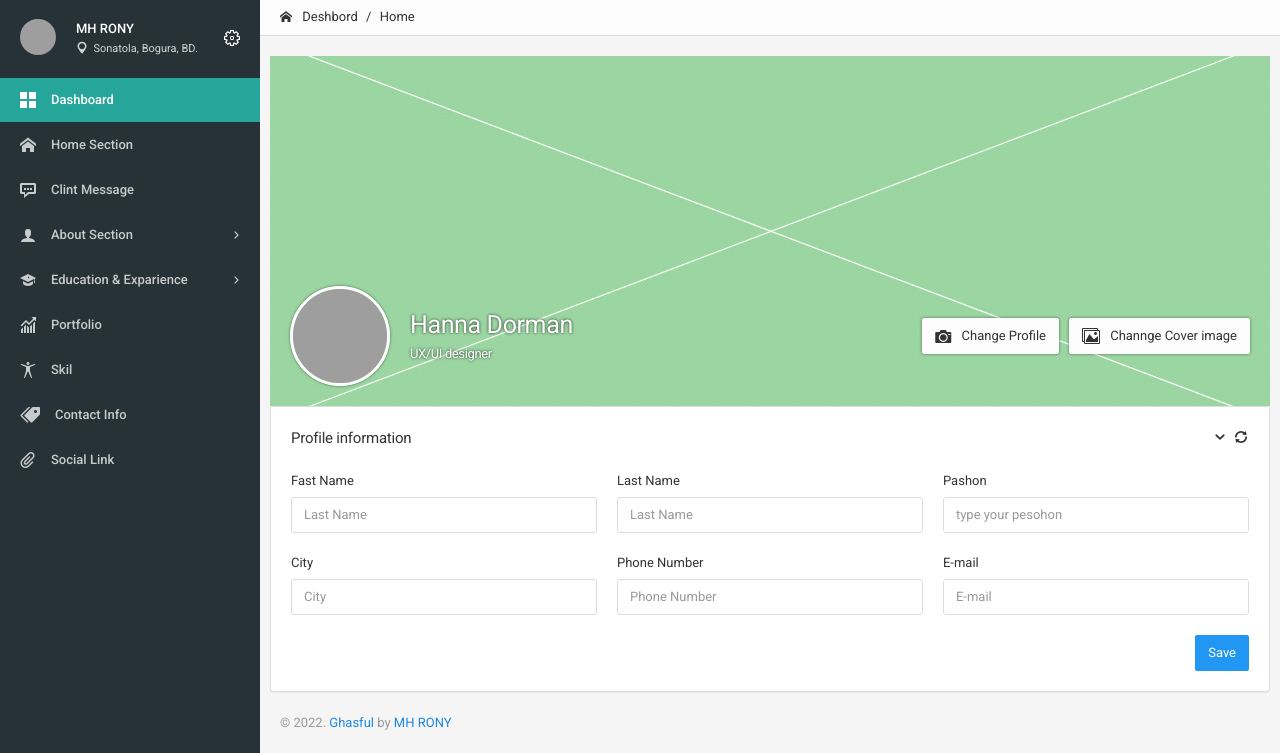
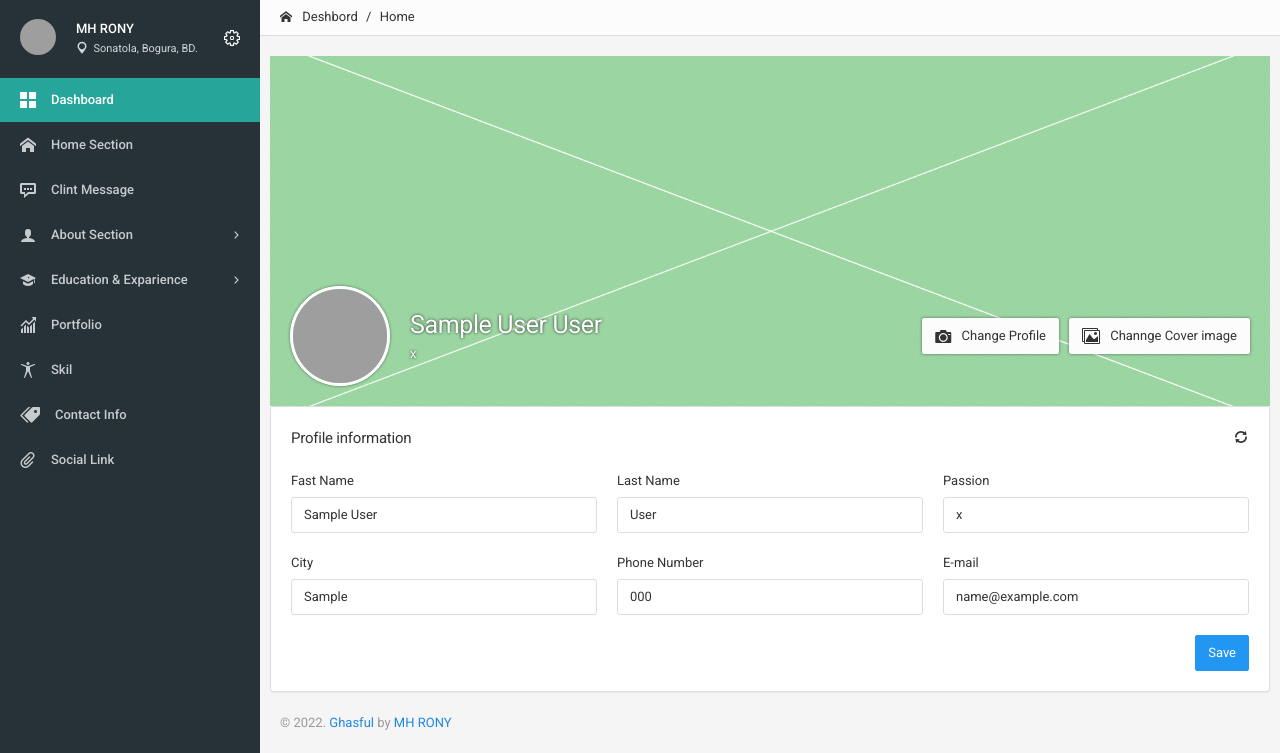
Before and after one commit to dev-mhrony/Advance-Personal-Portfolio-Admin-Panel-Development-by-dev-mhrony, a PHP site: page /account_seting.php in a window 1280 px wide. Shown: the part 47-800 px from the top of the page. Run offline with PHP 8.4, Linux system fonts and the light colour scheme; tables that the repository leaves empty or names only in its code hold one stand-in row (values such as "Sample post"); style sheets or scripts are compiled from the project's sources; some libraries are stand-ins or nearby versions; grey boxes are pictures that could not be loaded.

Commit message:
Data Show in Account Seting - 30/06/2022

```diff
--- a/account_seting.php
+++ b/account_seting.php
@@ -6,6 +6,7 @@
 
     <?php
     include "header_link_file.php";
+    include "./config/server_connect.php";
     ?>
 
 </head>
@@ -49,6 +50,21 @@
                 <!-- Content area -->
                 <div class="content">
 
+
+                    <?php
+
+
+                    $selectQry = "SELECT * FROM account_seting";
+
+                    $account_setingQry = mysqli_query($db_config, $selectQry);
+
+                    foreach ($account_setingQry as $key => $singleDataAC) {
+
+
+                    ?>
+
+
+
                         <!-- Dashboard content -->
                         <div class="row">
                             <!-- Cover area -->
@@ -62,13 +78,12 @@
                                     </div>
 
                                     <div class="media-body">
-                                    <h1>Hanna Dorman <small class="display-block">UX/UI designer</small></h1>
+                                        <h1><?php echo $singleDataAC['fast_name'] . " " . $singleDataAC['last_name'] ?> <small class="display-block"><?php echo $singleDataAC['passion'] ?></small></h1>
                                     </div>
 
                                     <div class="media-right media-middle">
                                         <ul class="list-inline list-inline-condensed no-margin-bottom text-nowrap">
-                                        <li><a href="#" class="btn btn-default"><i
-                                                    class="icon-camera position-left"></i> Change Profile</a>
+                                            <li><a href="#" class="btn btn-default"><i class="icon-camera position-left"></i> Change Profile</a>
                                             </li>
                                             <li><a href="#" class="btn btn-default"><i class="icon-images2 position-left">
                                                     </i> Channge
@@ -88,7 +103,6 @@
                                     <h6 class="panel-title">Profile information</h6>
                                     <div class="heading-elements">
                                         <ul class="icons-list">
-                                        <li><a data-action="collapse"></a></li>
                                             <li><a data-action="reload"></a></li>
                                         </ul>
                                     </div>
@@ -100,44 +114,45 @@
                                             <div class="row">
                                                 <div class="col-md-4">
                                                     <label>Fast Name</label>
-                                                <input type="text" placeholder="Last Name" class="form-control">
+                                                    <input type="text" placeholder="Fast Name" class="form-control" value="<?php echo $singleDataAC['fast_name'] ?>" name="fast_name">
                                                 </div>
                                                 <div class="col-md-4">
                                                     <label>Last Name</label>
-                                                <input type="text" placeholder="Last Name" class="form-control">
+                                                    <input type="text" placeholder="Last Name" class="form-control" value="<?php echo $singleDataAC['last_name'] ?>" name="last_name">
                                                 </div>
-                                            <div class="col-md-4">
-                                                <label>Pashon</label>
-                                                <input type="text" placeholder="type your pesohon" class="form-control">
+                                                <div class=" col-md-4">
+                                                    <label>Passion</label>
+                                                    <input type="text" placeholder="type your passion" class="form-control" value="<?php echo $singleDataAC['passion'] ?>" name="passion">
                                                 </div>
                                             </div>
                                         </div>
 
-                                    <div class="form-group">
+                                        <div class=" form-group">
                                             <div class="row">
                                                 <div class="col-md-4">
                                                     <label>City</label>
-                                                <input type="text" placeholder="City" class="form-control">
+                                                    <input type="text" placeholder="City" class="form-control" value="<?php echo $singleDataAC['city'] ?>" name="city">
                                                 </div>
                                                 <div class="col-md-4">
                                                     <label>Phone Number</label>
-                                                <input type="text" placeholder="Phone Number" class="form-control">
+                                                    <input type="text" placeholder="Phone Number" class="form-control" value="<?php echo $singleDataAC['phone'] ?>">
                                                 </div>
                                                 <div class="col-md-4">
                                                     <label>E-mail</label>
-                                                <input type="text" placeholder="E-mail" class="form-control">
+                                                    <input type="text" placeholder="E-mail" class="form-control" value="<?php echo $singleDataAC['email'] ?>" name="email">
                                                 </div>
                                             </div>
                                         </div>
 
                                         <div class="text-right">
-                                        <button type="submit" class="btn btn-primary">Save</button>
+                                            <button type="submit" class="btn btn-primary" name="UpdateInfo">Save</button>
                                         </div>
                                     </form>
                                 </div>
                             </div>
                             <!-- /profile info -->
 
+                        <?php } ?>
 
                         </div>
                         <!-- /dashboard content -->
```
Lines whose indentation alone changed are shown as unchanged.
